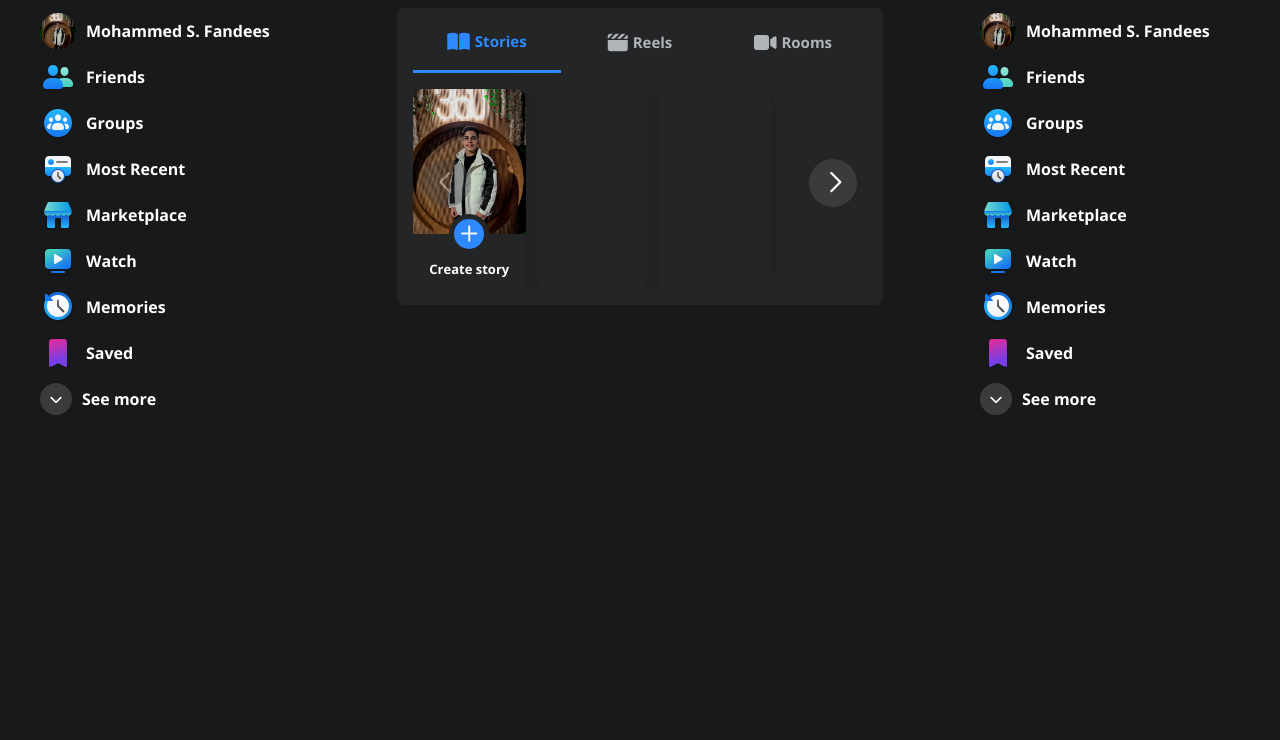
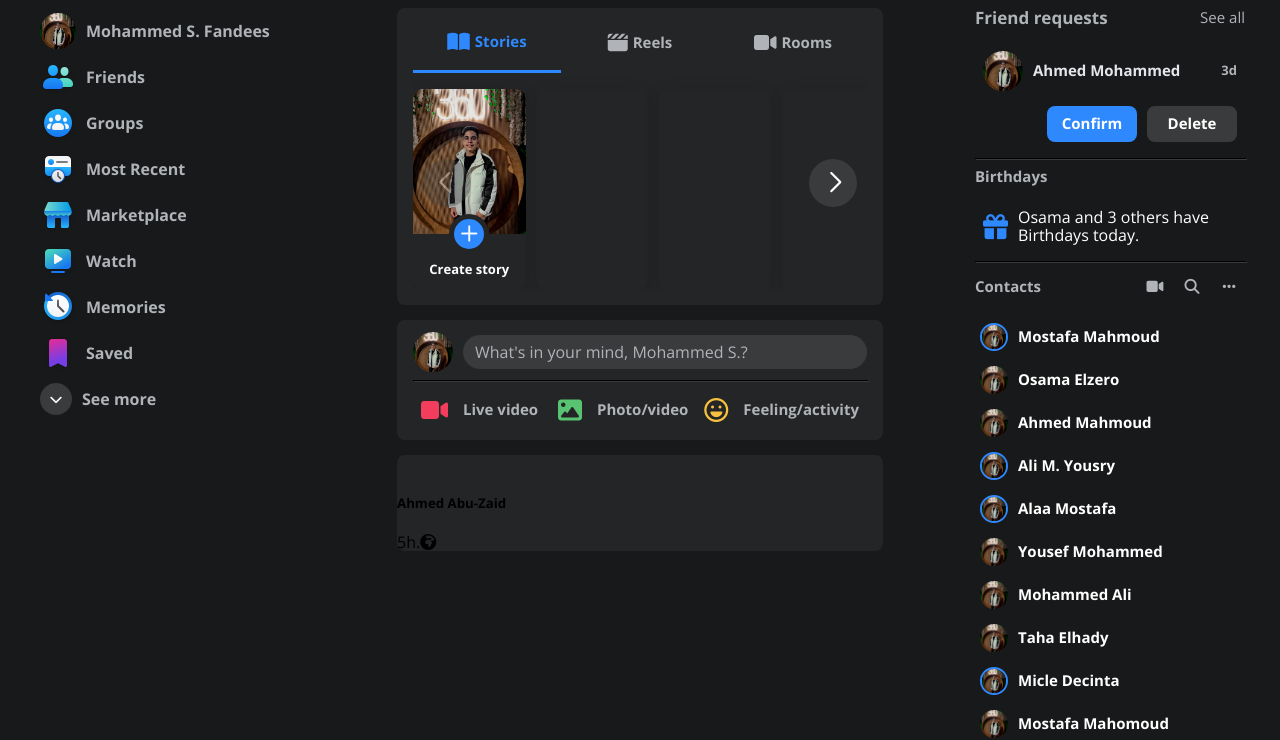
Before and after one commit to mohammed-fandees/Facebook, a website: page index.html in a window 1280 px wide. Shown: the part 67-807 px from the top of the page. Drawn offline with nearby package versions, Linux system fonts and the light colour scheme; a web font is replaced by a local one.

Commit message:
add the right menu and add some wegets

```diff
--- a/css/master.css
+++ b/css/master.css
@@ -4,6 +4,7 @@
   -moz-box-sizing: border-box;
   box-sizing: border-box;
 }
+
 :root {
   --active-color: hsl(214, 100%, 59%);
   --main-transition: 0.3s;
@@ -14,16 +15,20 @@
   --main-box-shadow: 0 2px 15px rgb(0 0 0 /10%);
   --hover-box-shadow: 0 2px 15px rgb(0 0 0 /20%);
 }
+
 html {
   scroll-behavior: smooth;
 }
+
 body {
-    font-family: 'Open Sans', sans-serif;
+  font-family: "Open Sans", sans-serif;
   background: #18191a;
 }
+
 a {
   text-decoration: none;
 }
+
 ul {
   list-style: none;
   margin: 0;
@@ -93,11 +98,10 @@
   color: #797979;
 }
 
-
 .wedgs li {
   padding: 5px;
   border-radius: 8px;
-    transition: all .1s ease;
+  transition: all 0.1s ease;
   color: #fff;
   font-weight: bold;
   display: flex;
@@ -109,7 +113,6 @@
 .wedgs li:hover {
   background-color: var(--hover-background);
 }
-
 
 ul h4 {
   font-size: 15px;
@@ -126,7 +129,7 @@
 .larg-lis {
   height: 60px;
   border-radius: 8px;
-    transition: all .2s ease;
+  transition: all 0.2s ease;
   display: flex;
   justify-content: center;
   align-items: center;
@@ -150,6 +153,11 @@
 
 .active-large-li:hover {
   background: transparent;
+}
+
+hr {
+  width: 100%;
+  border-color: var(--button-background);
 }
 
 /* End Components */
@@ -331,7 +339,6 @@
   width: 200px;
 }
 
-
 .extra-menu ul li i {
   padding: 10px;
   background: var(--button-background);
@@ -341,11 +348,6 @@
   display: flex;
   justify-content: center;
   align-items: center;
-}
-
-.extra-menu hr {
-    width: 100%;
-    border-color: var(--button-background);
 }
 
 /* Second column */
@@ -398,7 +400,7 @@
   cursor: pointer;
   border-radius: 8px;
   padding: 10px;
-    transition: all .2s ease;
+  transition: all 0.2s ease;
 }
 
 .center li:hover {
@@ -428,7 +430,7 @@
   width: 32px;
   height: 32px;
   color: #fff;
-    transition: all .2s ease;
+  transition: all 0.2s ease;
   border-radius: 50%;
   cursor: pointer;
 }
@@ -436,7 +438,6 @@
 nav .left #l-arrow:hover {
   background-color: var(--hover-background);
 }
-
 
 /* End Navigation Bar */
 /* left */
@@ -446,7 +447,7 @@
   width: 300px;
 }
 
-.l-container .left-wedgets  {
+.l-container .left-wedgets {
   height: 414px;
   position: relative;
   overflow: hidden;
@@ -534,8 +535,8 @@
   cursor: pointer;
 }
 
-  .swiper-slide > img  {
-    transition: all .3s ease;
+.swiper-slide > img {
+  transition: all 0.3s ease;
 }
 
 .swiper-slide:hover > img {
@@ -604,10 +605,231 @@
   font-size: 20px;
   margin-left: 5px;
   display: flex;
-    font-weight: bold   ;
+  font-weight: bold;
   color: #fff;
 }
 
 .swiper-button-prev::after {
   margin: 0 5px 0 0;
 }
+
+/* Add post , mind */
+
+.add-mind img {
+  width: 40px;
+  border-radius: 50%;
+  cursor: pointer;
+}
+
+.add-mind {
+  padding: 12px 16px 10px;
+}
+
+.add-mind div:first-of-type {
+  display: flex;
+  align-items: center;
+  gap: 10px;
+}
+
+.add-mind div:first-of-type div {
+  padding: 8px 12px;
+  color: #b0b3b8;
+  border-radius: 50px;
+  background: var(--button-background);
+  width: 100%;
+  cursor: pointer;
+}
+
+.add-mind div:first-of-type div::selection {
+  display: none;
+}
+
+.add-mind div:last-of-type ul {
+  display: flex;
+  align-items: center;
+}
+
+.add-mind div:last-of-type ul li {
+  flex: 1;
+  padding: 8px;
+  font-size: 15px;
+  display: flex;
+  align-items: center;
+  gap: 15px;
+  font-weight: bold;
+  color: #b0b3b8;
+}
+
+.add-mind div:last-of-type ul i {
+  font-size: 24px;
+}
+
+.add-mind div:last-of-type ul li:first-of-type i {
+  color: #f23e5c;
+}
+
+.add-mind div:last-of-type ul li:nth-child(2) i {
+  color: #58c472;
+}
+
+.add-mind div:last-of-type ul li:last-of-type i {
+  color: #f8c03e;
+}
+
+/* Right container */
+
+.add-reqs .head {
+  display: flex;
+  align-items: center;
+  justify-content: space-between;
+  margin-bottom: 15px;
+}
+
+.add-reqs .head span:first-of-type {
+  font-size: 17px;
+  font-weight: bold;
+  color: #b0b3b8;
+}
+
+.add-reqs .head span:last-of-type {
+  font-size: 15px;
+  color: var(--active-color);
+  cursor: pointer;
+}
+
+.req {
+  height: fit-content;
+  display: block;
+  padding: 8px;
+}
+
+.req .details {
+  display: flex;
+  align-items: center;
+  gap: 10px;
+}
+
+.req .text {
+  flex: 1;
+  display: flex;
+  justify-content: space-between;
+  align-items: center;
+}
+
+.req .text h5 {
+  margin: 0;
+  font-size: 15px;
+  color: #e4e6eb;
+}
+
+.req .text span {
+  font-size: 13px;
+  color: #b0b3b8;
+}
+
+.req .details img {
+  width: 40px;
+  border-radius: 50%;
+}
+
+.req .react {
+  display: flex;
+  justify-content: flex-end;
+  align-items: center;
+  margin-top: 15px;
+  gap: 10px;
+}
+
+.req .react div {
+  height: 36px;
+  width: 90px;
+  padding: 0 6px;
+  border-radius: 8px;
+  font-size: 15px;
+  font-weight: bold;
+  color: #fff;
+  display: flex;
+  justify-content: center;
+  align-items: center;
+  cursor: pointer;
+}
+
+.req .con {
+  background: var(--active-color);
+}
+
+.req .del {
+  background: var(--button-background);
+}
+
+.l-container span {
+  color: #b0b3b8 !important;
+}
+
+.friends-events .wedges {
+  display: flex;
+  align-items: center;
+  gap: 10px;
+  padding: 8px;
+  border-radius: 8px;
+  transition: all 0.2s ease;
+  cursor: pointer;
+}
+
+.friends-events .wedges:hover {
+  background: var(--hover-background);
+}
+
+.friends-events .wedges i {
+  font-size: 25px;
+  color: var(--active-color);
+}
+
+.friends-events .wedges span {
+  color: #fff !important;
+}
+
+.contacts ul {
+  display: flex;
+  gap: 5px;
+  color: #b0b3b8;
+  font-size: 15px;
+}
+
+.contacts ul i {
+  width: 32px;
+  height: 32px;
+  display: flex;
+  justify-content: center;
+  align-items: center;
+  border-radius: 50%;
+  transition: all 0.2s ease;
+  cursor: pointer;
+}
+
+.contacts ul i:hover {
+  background: var(--hover-background);
+}
+
+.your-con {
+  flex-direction: column;
+}
+
+.your-con img {
+  width: 28px;
+  border-radius: 50%;
+}
+
+.had-story {
+  border: 2px solid var(--active-color);
+}
+
+.groups i {
+  width: 28px;
+  height: 28px;
+  display: flex;
+  justify-content: center;
+  align-items: center;
+  border-radius: 50%;
+  background: var(--button-background);
+}
--- a/index.html
+++ b/index.html
@@ -1,12 +1,15 @@
 <!DOCTYPE html>
 <html lang="en">
+
     <head>
         <meta charset="UTF-8">
         <meta http-equiv="X-UA-Compatible" content="IE=edge">
         <meta name="viewport" content="width=device-width, initial-scale=1.0">
         <link rel="preconnect" href="https://fonts.googleapis.com">
         <link rel="preconnect" href="https://fonts.gstatic.com" crossorigin>
-        <link href="https://fonts.googleapis.com/css2?family=Bai+Jamjuree:wght@400;600&family=Open+Sans:wght@300;400;500;600;700;800&display=swap" rel="stylesheet">
+        <link
+            href="https://fonts.googleapis.com/css2?family=Bai+Jamjuree:wght@400;600&family=Open+Sans:wght@300;400;500;600;700;800&display=swap"
+            rel="stylesheet">
         <link rel="stylesheet" href="https://cdn.jsdelivr.net/npm/swiper@9/swiper-bundle.min.css" />
         <link rel="stylesheet" href="css/all.min.css">
         <link rel="stylesheet" href="css/normalize.css">
@@ -16,6 +19,7 @@
         <!-- Swiper JS -->
         <script src="https://cdn.jsdelivr.net/npm/swiper@9/swiper-bundle.min.js"></script>
     </head>
+
     <body>
         <!-- navbar -->
         <nav class="main-container">
@@ -81,7 +85,8 @@
                             <li>
                                 <div class="text">
                                     <h4>Events</h4>
-                                    <span class="description">Organize or find events and other things to do online and nearby.</span>
+                                    <span class="description">Organize or find events and other things to do online and
+                                        nearby.</span>
                                 </div>
                                 <img src="imgs/1.png" alt="icon">
                             </li>
@@ -116,7 +121,8 @@
                             <li>
                                 <div class="text">
                                     <h4>Most Recent</h4>
-                                    <span class="description">See the most recent posts from your friends, group, Pages and more.</span>
+                                    <span class="description">See the most recent posts from your friends, group, Pages and
+                                        more.</span>
                                 </div>
                                 <img src="imgs/6.png" alt="icon">
                             </li>
@@ -132,7 +138,8 @@
                             <li>
                                 <div class="text">
                                     <h4>Gaming Video</h4>
-                                    <span class="description">Watch and connect with your favorite games and streamers.</span>
+                                    <span class="description">Watch and connect with your favorite games and
+                                        streamers.</span>
                                 </div>
                                 <img src="imgs/8.png" alt="icon">
                             </li>
@@ -146,7 +153,8 @@
                             <li>
                                 <div class="text">
                                     <h4>Watch</h4>
-                                    <span class="description">A video destination personalized to your interests and connections.</span>
+                                    <span class="description">A video destination personalized to your interests and
+                                        connections.</span>
                                 </div>
                                 <img src="imgs/10.png" alt="icon">
                             </li>
@@ -162,7 +170,8 @@
                             <li>
                                 <div class="text">
                                     <h4>Orders and payments</h4>
-                                    <span class="description">A seamless, secure way to pay on the apps you already use.</span>
+                                    <span class="description">A seamless, secure way to pay on the apps you already
+                                        use.</span>
                                 </div>
                                 <img src="imgs/12.png" alt="icon">
                             </li>
@@ -208,7 +217,8 @@
                             <li>
                                 <div class="text">
                                     <h4>Ad Center</h4>
-                                    <span class="description">Manage all the ads you create in Pages, with streamlined features.</span>
+                                    <span class="description">Manage all the ads you create in Pages, with streamlined
+                                        features.</span>
                                 </div>
                                 <img src="imgs/18.png" alt="icon">
                             </li>
@@ -231,7 +241,8 @@
                             <li>
                                 <div class="text">
                                     <h4>Crisis response</h4>
-                                    <span class="description">Find the latest updates for recent crises happening around the world.</span>
+                                    <span class="description">Find the latest updates for recent crises happening around the
+                                        world.</span>
                                 </div>
                                 <img src="imgs/21.png" alt="icon">
                             </li>
@@ -244,7 +255,8 @@
                             <li>
                                 <div class="text">
                                     <h4>Fundraisers</h4>
-                                    <span class="description">Donate and raise money for nonprofits and personal causes.</span>
+                                    <span class="description">Donate and raise money for nonprofits and personal
+                                        causes.</span>
                                 </div>
                                 <img src="imgs/23.png" alt="icon">
                             </li>
@@ -282,7 +294,8 @@
                         <i class="fa-solid fa-video"></i>
                         <div class="text">
                             <h4>Room</h4>
-                            <span class="description">Video chat with anyone, on or off Facebook, without time limits.</span>
+                            <span class="description">Video chat with anyone, on or off Facebook, without time
+                                limits.</span>
                         </div>
                     </li>
                     <hr>
@@ -352,7 +365,8 @@
                     <li><img src="imgs/9.png" alt="my img"> <span>Play Games</span></li>
                     <li><img src="imgs/14.png" alt="my img"> <span>Recent ad activity</span></li>
                     <li><img src="imgs/14.png" alt="my img"> <span>hidden</span></li>
-                    <li class="toggle"><i id="arr-icon" class="fa-solid fa-chevron-down"></i> <span id="see">See more</span></li>
+                    <li class="toggle"><i id="arr-icon" class="fa-solid fa-chevron-down"></i> <span id="see">See more</span>
+                    </li>
                 </ul>
                 <ul class="shortcuts">
                     <li></li>
@@ -370,7 +384,9 @@
                         <div class="swiper-wrapper">
                             <div class="swiper-slide create-story">
                                 <img src="imgs/my img.jpg" alt="">
-                                <div class="add-story">Create story <div class="add-icon"><i class="fa-solid fa-plus"></i></div></div>
+                                <div class="add-story">Create story <div class="add-icon"><i class="fa-solid fa-plus"></i>
+                                    </div>
+                                </div>
                             </div>
                             <div class="swiper-slide"></div>
                             <div class="swiper-slide"></div>
@@ -385,44 +401,96 @@
                         <div class="swiper-button-prev"></div>
                     </div>
                 </div>
+                <div class="wedgets add-mind">
+                    <div>
+                        <img src="imgs/my img.jpg" alt="my img">
+                        <div id="your-mind">What's in your mind, Mohammed S.?</div>
                     </div>
-            <!-- <div class="r-container"> -->
-                <div class="l-container">
-                    <ul class="left-wedgets wedgs">
-                        <li><img src="imgs/my img.jpg" alt="my img"> <span>Mohammed S. Fandees</span></li>
-                        <li><img src="imgs/2.png" alt="my img"> <span>Friends</span></li>
-                        <li><img src="imgs/3.png" alt="my img"> <span>Groups</span></li>
-                        <li><img src="imgs/6.png" alt="my img"> <span>Most Recent</span></li>
-                        <li><img src="imgs/13.png" alt="my img"> <span>Marketplace</span></li>
-                        <li><img src="imgs/10.png" alt="my img"> <span>Watch</span></li>
-                        <li><img src="imgs/15.png" alt="my img"> <span>Memories</span></li>
-                        <li><img src="imgs/16.png" alt="my img"> <span>Saved</span></li>
-                        <li><img src="imgs/18.png" alt="my img"> <span>Ad Center</span></li>
-                        <li><img src="imgs/17.png" alt="my img"> <span>Ads Manager</span></li>
-                        <li><img src="imgs/19.png" alt="my img"> <span>Blood Donations</span></li>
-                        <li><img src="imgs/20.png" alt="my img"> <span>Climate Science Center</span></li>
-                        <li><img src="imgs/21.png" alt="my img"> <span>Crisis response</span></li>
-                        <li><img src="imgs/22.png" alt="my img"> <span>Emotional Health</span></li>
-                        <li><img src="imgs/1.png" alt="my img"> <span>Events</span></li>
-                        <li><img src="imgs/5.png" alt="my img"> <span>Favorites</span></li>
-                        <li><img src="imgs/23.png" alt="my img"> <span>Fundraisers</span></li>
-                        <li><img src="imgs/8.png" alt="my img"> <span>Gaming Video</span></li>
-                        <li><img src="imgs/11.png" alt="my img"> <span>Live Video</span></li>
-                        <li><img src="imgs/24.png" alt="my img"> <span>Messenger Kids</span></li>
-                        <li><img src="imgs/12.png" alt="my img"> <span>Orders and payments</span></li>
-                        <li><img src="imgs/7.png" alt="my img"> <span>Pages</span></li>
-                        <li><img src="imgs/9.png" alt="my img"> <span>Play Games</span></li>
-                        <li><img src="imgs/14.png" alt="my img"> <span>Recent ad activity</span></li>
-                        <li><img src="imgs/14.png" alt="my img"> <span>hidden</span></li>
-                        <li class="toggle"><i id="arr-icon" class="fa-solid fa-chevron-down"></i> <span id="see">See more</span></li>
-                    </ul>
-                    <ul class="shortcuts">
-                        <li></li>
+                    <hr>
+                    <div>
+                        <ul class="wedgs">
+                            <li><i class="fa-solid fa-video"></i> Live video</li>
+                            <li><i class="fa-solid fa-image"></i> Photo/video</li>
+                            <li><i class="fa-regular fa-face-laugh"></i> Feeling/activity</li>
                         </ul>
                     </div>
-            <!-- </div> -->
+                </div>
+                <div class="wedgets post">
+                    <div class="head">
+                        <div class="profile">
+                            <img src="" alt="">
+                            <div class="user-details">
+                                <h5>Ahmed Abu-Zaid</h5>
+                                <span>5h.<i class="fa-solid fa-earth-africa"></i></span>
+                            </div>
+                        </div>
+                    </div>
+                </div>
+            </div>
+            <div class="l-container">
+                <div class="add-reqs">
+                    <div class="head"><span>Friend requests</span><span>See all</span></div>
+                    <div class="req larg-lis">
+                        <div class="details">
+                            <img src="imgs/my img.jpg" alt="">
+                            <div class="text">
+                                <h5>Ahmed Mohammed</h5> <span>3d</span>
+                            </div>
+                        </div>
+                        <div class="react">
+                            <div class="con">Confirm</div>
+                            <div class="del">Delete</div>
+                        </div>
+                    </div>
+                    <hr>
+                    <div class="friends-events">
+                        <div class="head"><span>Birthdays</span></div>
+                        <div class="wedges">
+                            <i class="fa-solid fa-gift"></i><span>Osama and 3 others have Birthdays today.</span>
+                        </div>
+                    </div>
+                    <hr>
+                    <div class="contacts">
+                        <div class="head">
+                            <span>Contacts</span>
+                            <ul>
+                                <li><i class="fa-solid fa-video"></i></li>
+                                <li><i class="fa-solid fa-search"></i></li>
+                                <li><i class="fa-solid fa-ellipsis"></i></li>
+                            </ul>
+                        </div>
+                        <ul class="your-con wedgs">
+                            <li><img class="had-story" src="imgs/my img.jpg" alt=""> Mostafa Mahmoud</li>
+                            <li><img src="imgs/my img.jpg" alt=""> Osama Elzero</li>
+                            <li><img src="imgs/my img.jpg" alt=""> Ahmed Mahmoud</li>
+                            <li><img class="had-story" src="imgs/my img.jpg" alt=""> Ali M. Yousry</li>
+                            <li><img class="had-story" src="imgs/my img.jpg" alt=""> Alaa Mostafa</li>
+                            <li><img src="imgs/my img.jpg" alt=""> Yousef Mohammed</li>
+                            <li><img src="imgs/my img.jpg" alt=""> Mohammed Ali</li>
+                            <li><img src="imgs/my img.jpg" alt=""> Taha Elhady</li>
+                            <li><img class="had-story" src="imgs/my img.jpg" alt=""> Micle Decinta</li>
+                            <li><img src="imgs/my img.jpg" alt=""> Mostafa Mahomoud</li>
+                            <li><img src="imgs/my img.jpg" alt=""> Mostafa Mahomoud</li>
+                            <li><img class="had-story" src="imgs/my img.jpg" alt=""> Nicolas Ras</li>
+                            <li><img src="imgs/my img.jpg" alt=""> Franc Mory</li>
+                            <li><img src="imgs/my img.jpg" alt=""> Ahmed Abu-Zaid</li>
+                        </ul>
+                    </div>
+                    <hr>
+                    <div class="groups">
+                        <div class="head"><span>Group conversations</span></div>
+                        <ul class="your-con wedgs">
+                            <li><img src="imgs/my img.jpg" alt=""> We're assassin's</li>
+                            <li><img src="imgs/my img.jpg" alt=""> Front-End Team</li>
+                            <li><img src="imgs/my img.jpg" alt=""> Computer Science</li>
+                            <li><i class="fa-solid fa-plus"></i> Create Group</li>
+                        </ul>
+                    </div>
+                </div>
+            </div>
         </div>
 
         <script src="js/master.js"></script>
     </body>
+
 </html>
```
Lines whose indentation alone changed are shown as unchanged.
